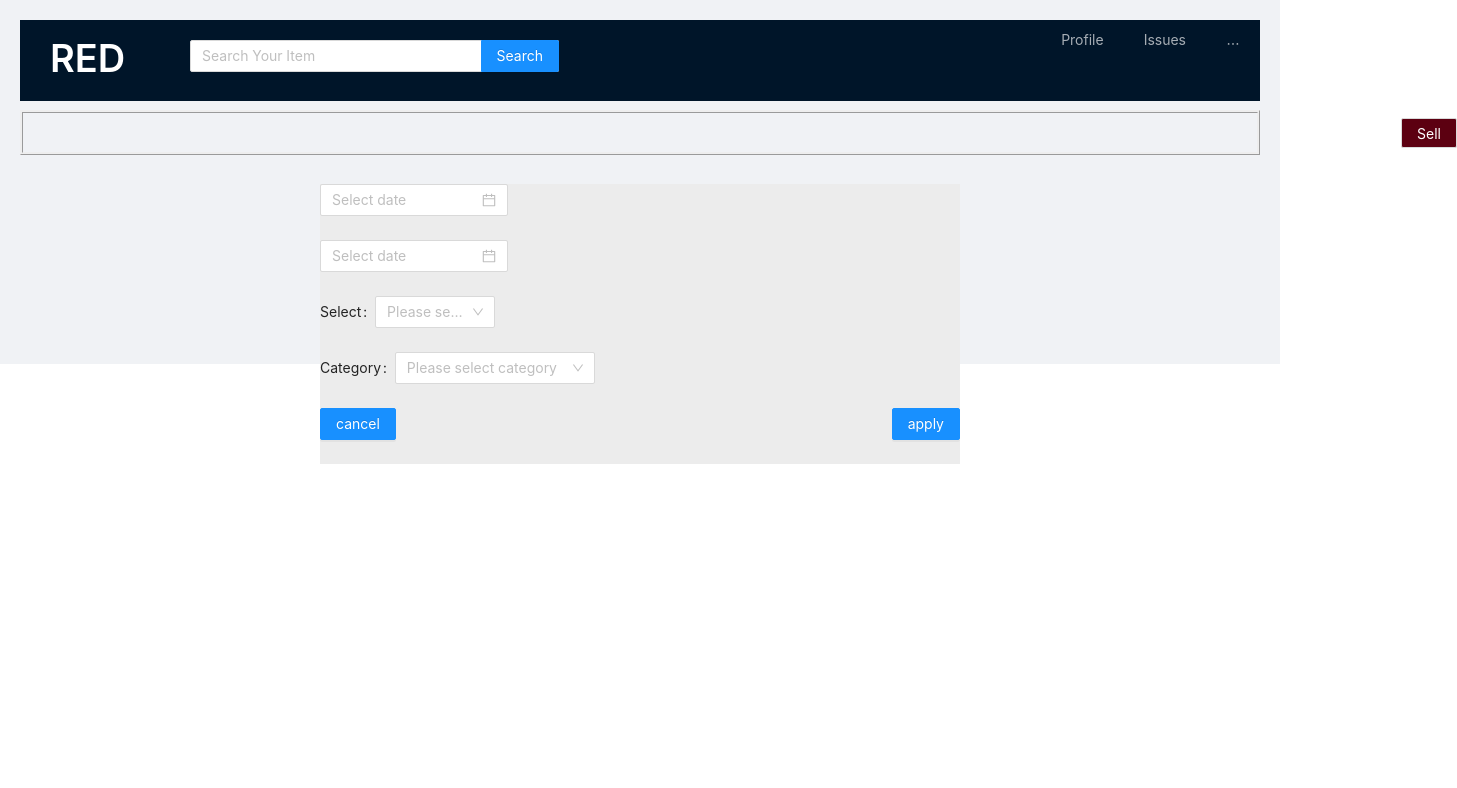
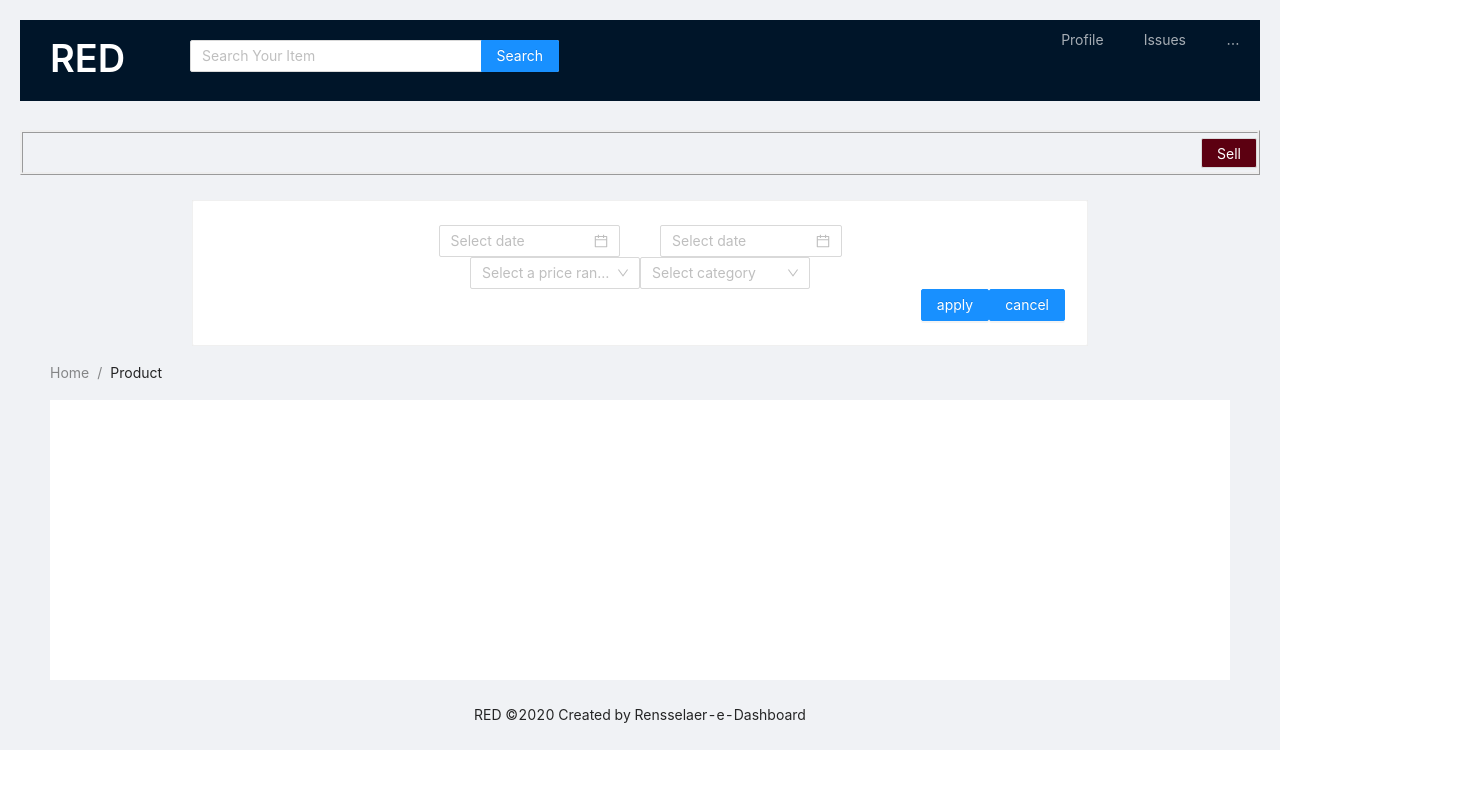
Before and after one commit to pangtsu/Rensselaer-e-trade-Dashboard, a React app in the folder frontend/: page / in a window 1280 px wide. Shown: the top 788 px of the page, 1457 px wide, since content can reach past the window. Built offline with nearby package versions, Linux system fonts and the light colour scheme.

Commit message:
rearrange content format, redesign filtr, add boardcontent component

```diff
--- a/frontend/src/components/App.css
+++ b/frontend/src/components/App.css
@@ -8,12 +8,12 @@
 
 #myNav{
 
-  height: 50px;
+  height: 70px;
 }
 
 #header{
     padding: 20px 20px;
-   margin-bottom: 20px;
+   height: 200px;
 
 }
 
@@ -39,7 +39,6 @@
 
 #butt{
      height: 30px;
-     left: 200px;
      float: right;
      top: 5px;
      background-color: #5c0011;
@@ -77,11 +76,10 @@
 
 .filter{
     background-color: #ececec;;
-    top: 100px;
     position: relative;
-    height: 280px;
+    height: auto;
     margin: auto;
-    width: 50%;
+    width: 70%;
     border: 3px  green;
 }
 
@@ -89,6 +87,12 @@
     float: right;
     position: in-line;
 }
-#cancel{
 
+#header2{
+    top:70px;
 }
+.board {
+    min-height: 280px;
+    padding: 24px;
+    background: #fff;
+  }
--- a/frontend/src/components/Dashboard.tsx
+++ b/frontend/src/components/Dashboard.tsx
@@ -1,10 +1,11 @@
 import React from "react";
-import { Layout} from "antd";
+import { Layout,  Breadcrumb} from "antd";
 import "./App.css";
-const { Header, Content } = Layout;
+const { Header, Content, Footer } = Layout;
 import Navbar from "./Navbar";
 import Filter from "./Filter";
 import Sell from "./Sell";
+import Boardcontent from "./boardcontent";
 import { searchItem } from "./../utils/search";
 
 export interface Props {}
@@ -48,9 +49,20 @@ export default class Dashboard extends React.Component<Props, State> {
               </div>
             </div>
           </Header>
-          <Filter />
+          <Content id = "header2">
+               <Filter />
+          </Content>
           </>
-          <Content />
+          <Content  style={{ padding: '0 50px' }}>
+              <Breadcrumb style={{ margin: '16px 0' }}>
+              <Breadcrumb.Item>Home</Breadcrumb.Item>
+              <Breadcrumb.Item>Product</Breadcrumb.Item>
+          </Breadcrumb>
+      <div className="board">
+          <Boardcontent />
+      </div>
+    </Content>
+    <Footer  style={{ textAlign: 'center' }}>RED ©2020 Created by Rensselaer-e-Dashboard</Footer>
         </Layout>
       </div>
     );
--- a/frontend/src/components/Filter.tsx
+++ b/frontend/src/components/Filter.tsx
@@ -1,7 +1,7 @@
 
 
 import React from "react";
-import { Form,DatePicker,Select, Button} from "antd";
+import { DatePicker,Select,Card, Button, Row, Col} from "antd";
 
 import "./App.css";
 
@@ -21,53 +21,48 @@ export default class Filter extends React.Component{
   render() {
 
     return (
-        <>
+
         <div className="filter">
-            <Form name="filter-date" onFinish={this.onFinish}>
-                <Form.Item name="date-picker" id="start-date">
-                    <DatePicker />
-                </Form.Item>
-                <Form.Item name="date-picker" id="end-date">
-                    <DatePicker />
-                </Form.Item>
-                <Form.Item
-                    name="select"
-                    label="Select"
-                    id = "select">
-                    <Select placeholder="Please select a price range" style={{ width: 120 }}>
+           <Card style = {{width: '100%' }}>
+                <Row gutter = {40} justify = "center">
+                    <Col span = {6}>
+                        <DatePicker name="date-picker" id="start-date"/>
+                    </Col>
+                    <Col span = {6}>
+                        <DatePicker name="date-picker" id="end-date" />
+                    </Col>
+                </Row>
+                <Row gutter = {40} justify = "center">
+                    <Select placeholder="Select a price range"
+                    id = "select" style={{ width: 170 }}>
                         <Option value="below-50">below 50</Option>
                         <Option value="50-100">50-100</Option>
                         <Option value="100-200">100-200</Option>
                         <Option value="200-500">200-500</Option>
                         <Option value="above-500">above 500</Option>
                     </Select>
-                </Form.Item>
-                <Form.Item
-                    name="Category"
-                    label="Category"
-                    id = "category">
-                    <Select placeholder="Please select category" style={{ width: 200 }}>
+
+
+                    <Select placeholder="Select category"
+                    id = "category" style={{ width: 170 }}>
                         <Option value="furnitures">furnitures</Option>
                         <Option value="electronic devices">electronic devices</Option>
                         <Option value="clothing-accesory">clothing&accesory</Option>
                         <Option value="books">books</Option>
                         <Option value="school-lab">school&lab</Option>
                     </Select>
-                </Form.Item>
-                <Form.Item>
+                </Row>
+                <Row justify = "end" gutter = {4}>
                     <Button type="primary" htmlType="submit" id = "apply">
                         apply
                     </Button>
                     <Button type="primary" htmlType="submit" id = "cancel">
                         cancel
                     </Button>
-      </Form.Item>
-            </Form>
+                </Row>
+            </Card>
       </div>
 
-            <div className="display">
-        </div>
-        </>
     );
    }
 }
--- /dev/null
+++ b/frontend/src/components/boardcontent.tsx
@@ -0,0 +1,17 @@
+import React from "react";
+import "./App.css";
+
+
+
+
+
+export default class boardcontent extends React.Component {
+
+
+  render() {
+    return (
+        <>
+        </>
+    );
+  }
+}
```
Lines whose indentation alone changed are shown as unchanged.
